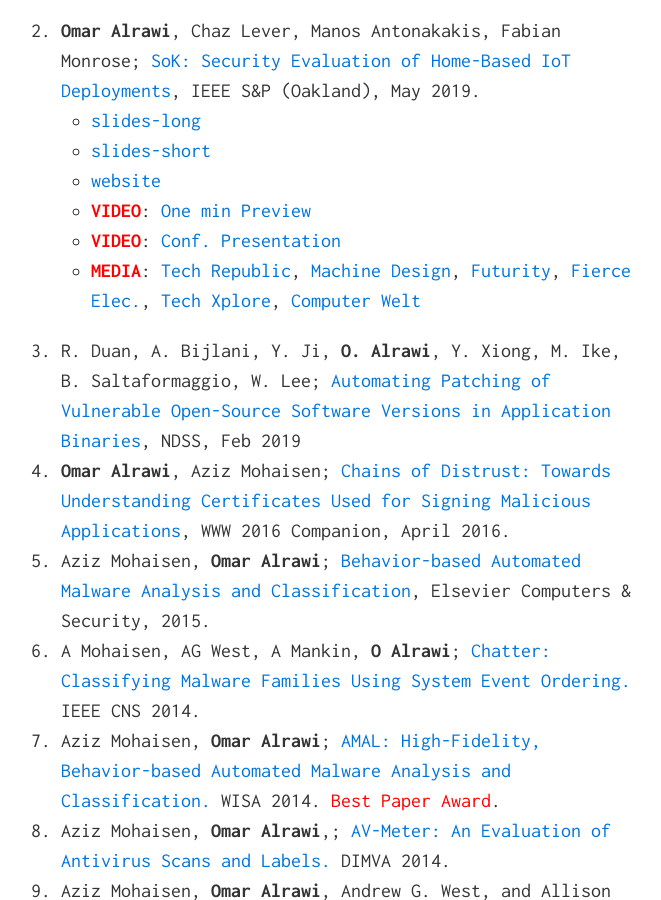
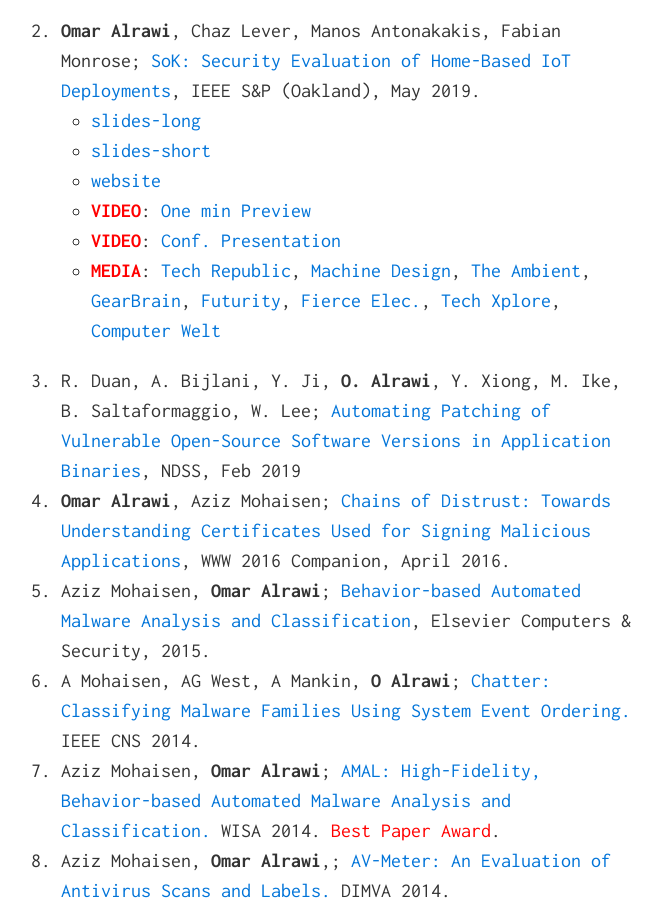
Before and after one commit to alrawi/alrawi.github.io, a Jekyll site: the page built from index.md, in a window 1280 px wide and 900 px high, scrolled down 1454 px. Shown: the whole window, without its empty margins (309-970 px from the left). Built offline with Jekyll 4.4.1, drawn with Linux system fonts in a browser that asks for light colours.

Commit message:
Update index.md

```diff
--- a/index.md
+++ b/index.md
@@ -35,7 +35,7 @@ Additionally, I am investigating malware threats affecting IoT, mobile apps, and
   * [website](https://yourthings.info)
   * <span style="color:red">__VIDEO__</span>: [One min Preview](https://www.youtube.com/watch?v=-KCia-uTr-8)
   * <span style="color:red">__VIDEO__</span>: [Conf. Presentation](https://www.youtube.com/watch?v=Yg807tkRSZ8)
-  * <span style="color:red">__MEDIA__</span>: [Tech Republic](https://www.techrepublic.com/article/learn-how-insecure-your-iot-devices-are-with-yourthings-scorecards/), [Machine Design](https://www.machinedesign.com/iot/engineers-evaluate-consumer-iot-devices-security-risks), [Futurity](https://www.futurity.org/internet-connected-devices-security-risks-website-2150812/), [Fierce Elec.](https://www.fierceelectronics.com/electronics/thinking-about-iot-device-for-your-home-check-security-first), [Tech Xplore](https://techxplore.com/news/2019-09-website-internet-connected-devices.html), [Computer Welt](https://computerwelt.at/news/webseite-bewertet-sicherheit-von-iot-geraeten/)
+  * <span style="color:red">__MEDIA__</span>: [Tech Republic](https://www.techrepublic.com/article/learn-how-insecure-your-iot-devices-are-with-yourthings-scorecards/), [Machine Design](https://www.machinedesign.com/iot/engineers-evaluate-consumer-iot-devices-security-risks), [The Ambient](https://www.the-ambient.com/features/yourthings-website-smart-home-security-rating-1908), [GearBrain](https://www.gearbrain.com/smart-home-device-security-2640394769.html), [Futurity](https://www.futurity.org/internet-connected-devices-security-risks-website-2150812/), [Fierce Elec.](https://www.fierceelectronics.com/electronics/thinking-about-iot-device-for-your-home-check-security-first), [Tech Xplore](https://techxplore.com/news/2019-09-website-internet-connected-devices.html), [Computer Welt](https://computerwelt.at/news/webseite-bewertet-sicherheit-von-iot-geraeten/)
 1. R. Duan, A. Bijlani, Y. Ji, __O. Alrawi__, Y. Xiong, M. Ike, B. Saltaformaggio, W. Lee; [Automating Patching of Vulnerable Open-Source Software Versions in Application Binaries](/static/papers/duan_osspatch_ndss19.pdf), NDSS, Feb 2019
 1. __Omar Alrawi__, Aziz Mohaisen; [Chains of Distrust: Towards Understanding Certificates Used for Signing Malicious Applications](/static/papers/malcert.pdf), WWW 2016 Companion, April 2016.
 1. Aziz Mohaisen, __Omar Alrawi__; [Behavior-based Automated Malware Analysis and Classification](/static/papers/15-cose.pdf), Elsevier Computers & Security, 2015.
```
